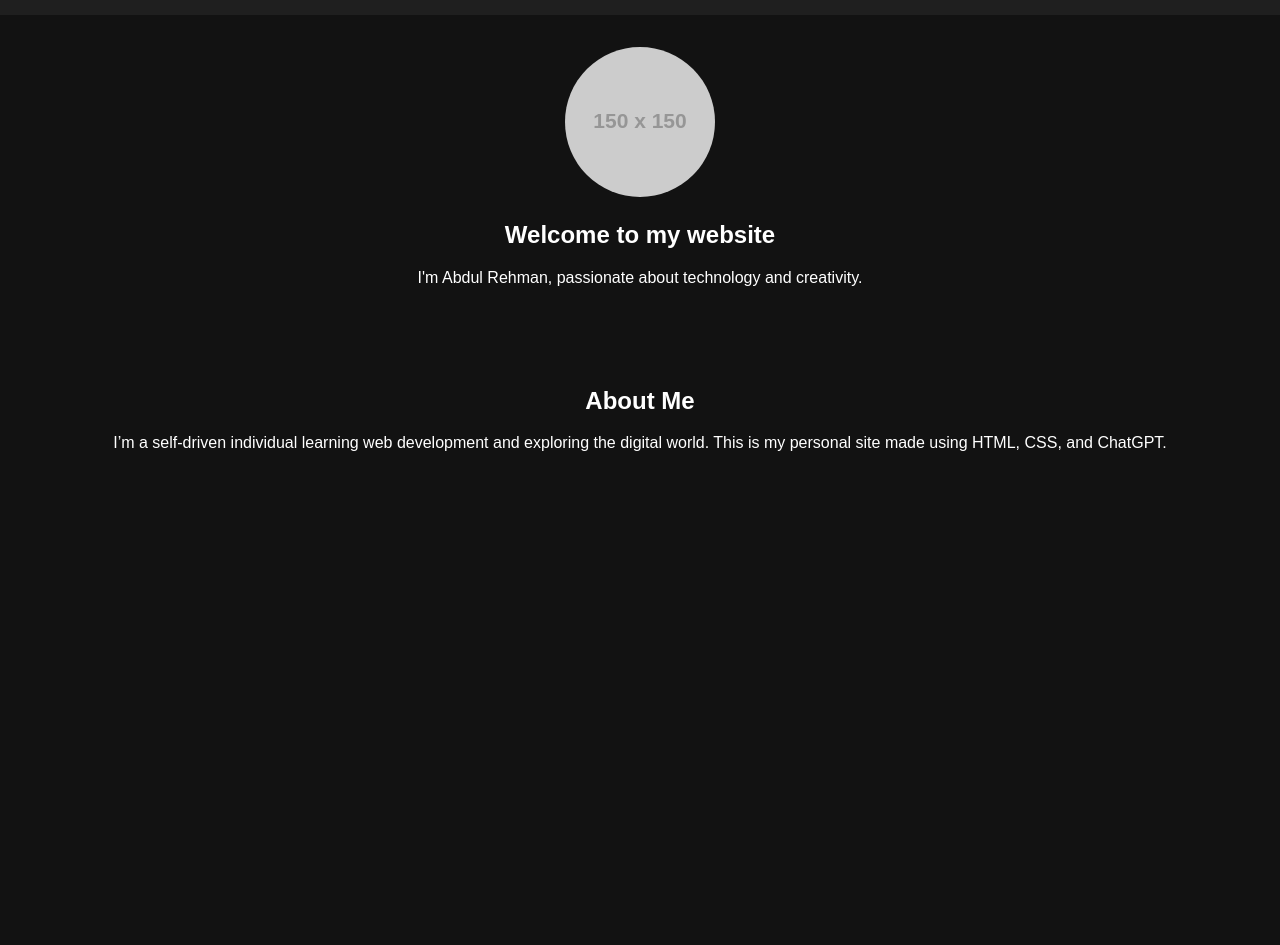
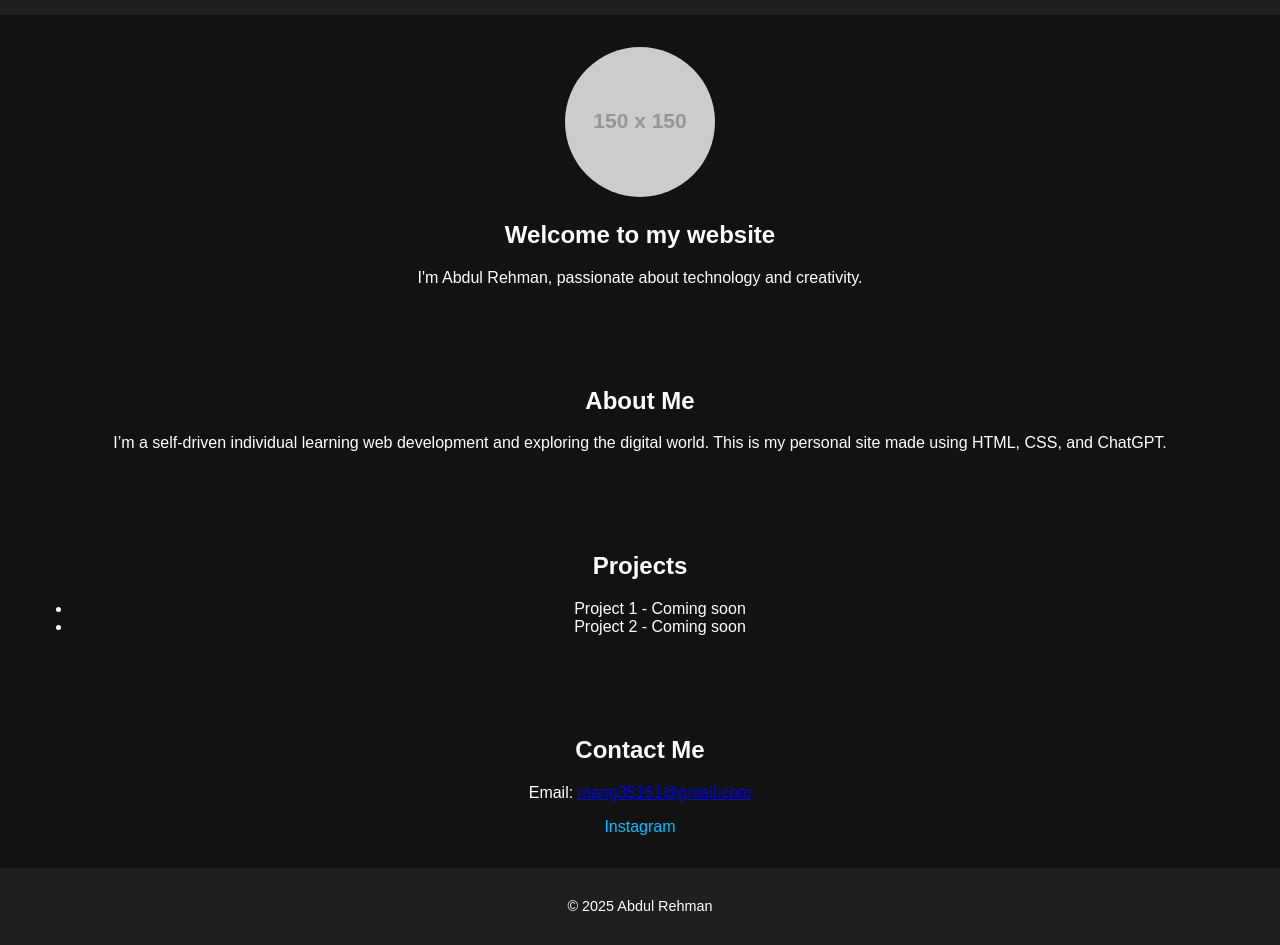
Before and after one commit to mang35161/abdulrehman-portfolio, a plain HTML site: page docs/index.html in a window 1280 px wide. Shown: the part 85-1030 px from the top of the page. Before the commit the page ends 800 px from the top, so only its background shows below. Drawn offline with Linux system fonts and the light colour scheme; placeholder pictures from the web are drawn by us.

Commit message:
Update index.html

```diff
--- a/docs/index.html
+++ b/docs/index.html
@@ -3,6 +3,7 @@
 <head>
   <meta charset="UTF-8" />
   <meta name="viewport" content="width=device-width, initial-scale=1.0"/>
+  <meta name="google-site-verification" content="3JdBYO2CLVndML5yZN-fSxEGglDHHCope_u1X-jsDTw" />
   <title>Abdul Rehman - Portfolio</title>
   <link rel="stylesheet" href="style.css">
 </head>
@@ -28,3 +29,26 @@
   <section id="about">
     <h2>About Me</h2>
     <p>I’m a self-driven individual learning web development and exploring the digital world. This is my personal site made using HTML, CSS, and ChatGPT.</p>
+  </section>
+
+  <section id="projects">
+    <h2>Projects</h2>
+    <ul>
+      <li>Project 1 - Coming soon</li>
+      <li>Project 2 - Coming soon</li>
+    </ul>
+  </section>
+
+  <section id="contact">
+    <h2>Contact Me</h2>
+    <p>Email: <a href="mailto:mang35161@gmail.com">mang35161@gmail.com</a></p>
+    <div class="socials">
+      <a href="https://www.instagram.com/mr_abdulrehman_0?igsh=MTJ3OGlxZzUzNHV0bA==" target="_blank">Instagram</a>
+    </div>
+  </section>
+
+  <footer>
+    <p>&copy; 2025 Abdul Rehman</p>
+  </footer>
+</body>
+</html>
```
